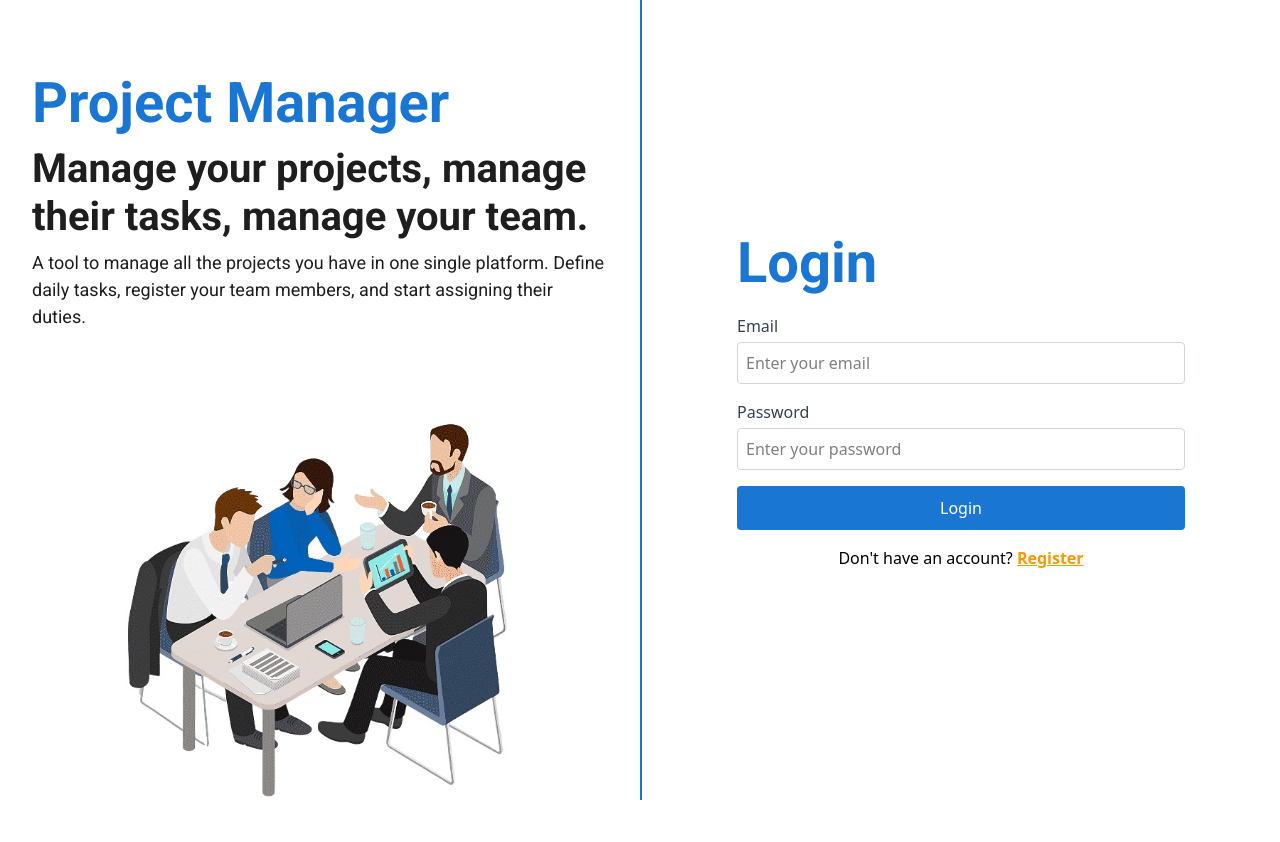
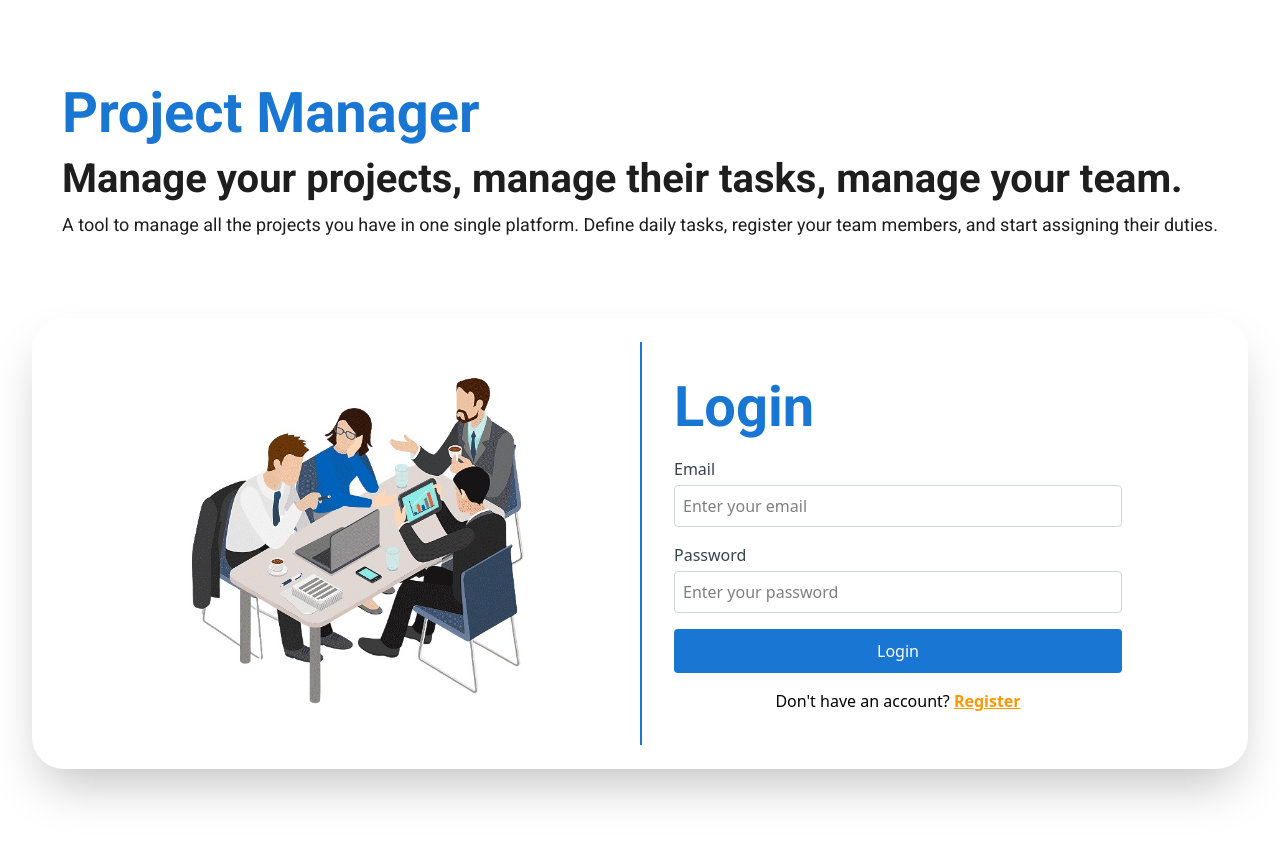
Before and after one commit to martinvega2003/devops-task-manager, a React (Vite) app in the folder client/: page /login in a window 1280 px wide. Shown: the top 842 px of the page. Built offline with nearby package versions, Linux system fonts and the light colour scheme.

Commit message:
Redesign login/register page

```diff
--- a/client/src/pages/admin/LoginPage.jsx
+++ b/client/src/pages/admin/LoginPage.jsx
@@ -56,19 +56,9 @@ const LoginPage = () => {
   };
 
   return (
-    <div className="relative flex flex-col md:flex-row min-h-screen">
-      {/* Left Side */}
-      <div className="w-full md:w-1/2 flex flex-col-reverse">
-        {/* Upper half: Image placeholder */}
-        <div className="h-1/2">
-          <img
-            src={mainImage || "https://via.placeholder.com/800x600"}
-            alt="Project Management Team Drawing"
-            className="w-full h-auto"
-          />
-        </div>
-        {/* Lower half: Text content */}
-        <div className="h-1/2 flex flex-col items-start justify-center p-8">
+    <div className="h-fit py-8 sm:py-20 px-4 sm:px-8 flex flex-col items-center justify-center">
+      {/* Upper half: Text content */}
+      <div className="flex flex-col items-start justify-center mb-8 sm:mb-20">
         <h1 className="text-heading text-primary font-bold mb-2">
           Project Manager
         </h1>
@@ -79,10 +69,22 @@ const LoginPage = () => {
           A tool to manage all the projects you have in one single platform. Define daily tasks, register your team members, and start assigning their duties.
         </p>
       </div>
+
+      <div className="py-2 sm:py-6 px-4 sm:px-12 flex flex-col md:flex-row items-center h-fit rounded-4xl shadow-2xl">
+        {/* Left Side */}
+        <div className="w-full md:w-1/2">
+          {/* Upper half: Image placeholder */}
+          <div className="h-full">
+            <img
+              src={mainImage || "https://via.placeholder.com/800x600"}
+              alt="Project Management Team Drawing"
+              className="w-full h-auto"
+            />
+          </div>
         </div>
 
         {/* Right Side: Login/Register Form */}
-      <div className="md:fixed md:z-10 md:right-0 w-full md:w-1/2 min-h-full flex items-center justify-center bg-white p-8 border-l-2 border-primary">
+        <div className="w-full md:w-1/2 h-fit justify-center bg-white p-4 sm:p-8 border-t-2 md:border-t-0 md:border-l-2 border-primary">
           <form className="w-full max-w-md" onSubmit={handleSubmit}>
             <h2 className="text-heading text-primary mb-4">
               {isLogin ? 'Login' : 'Register'}
@@ -188,6 +190,7 @@ const LoginPage = () => {
           </form>
         </div>
       </div>
+    </div>
   );
 };
 
```
Lines whose indentation alone changed are shown as unchanged.
